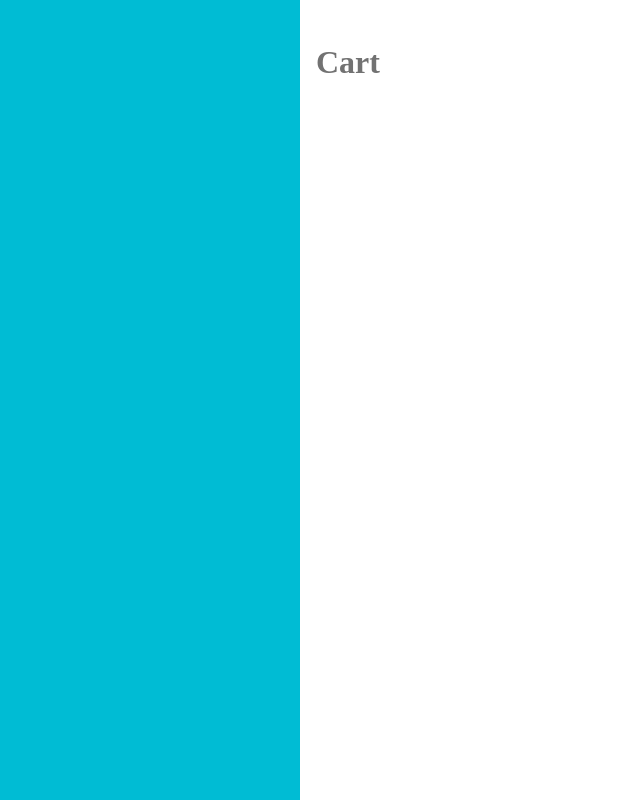
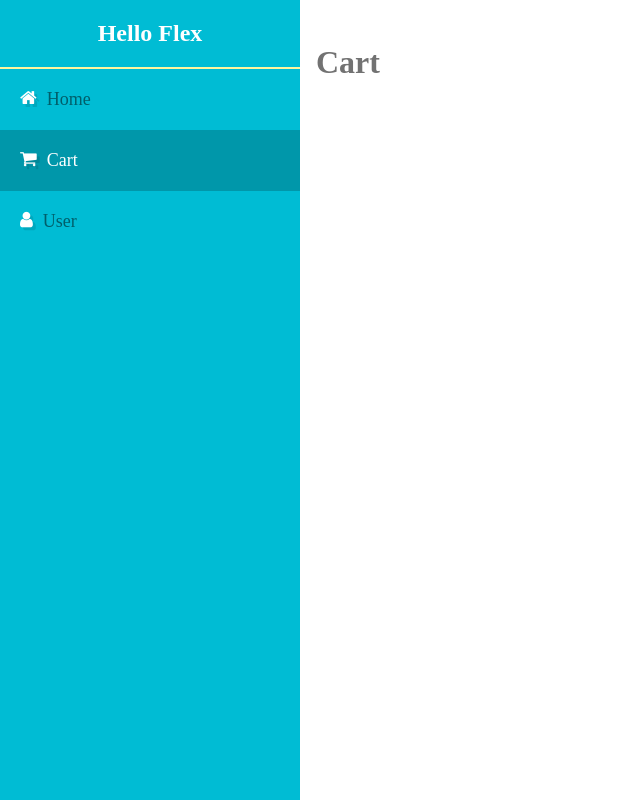
Before and after one commit to anhuisunfei/flex, a website: page cart.html in a window 1280 px wide. Shown: the whole page, without its empty margins (0-640 px from the left). Drawn offline with nearby package versions, Linux system fonts and the light colour scheme.

Commit message:
add left menu

```diff
--- a/cart.html
+++ b/cart.html
@@ -22,9 +22,23 @@
         <i class="fa fa-cog"></i>
       </a>
     </header>
-    <nav class="app-siderbar"></nav>
+    <nav class="app-sidebar">
+      <h1>Hello Flex</h1>
+      <a href="index.html">
+        <i class="fa fa-home"></i>
+        Home
+      </a>
+      <a href="cart.html">
+        <i class="fa fa-shopping-cart"></i>
+        Cart
+      </a>
+      <a href="user.html">
+        <i class="fa fa-user"></i>
+        User
+      </a>
+    </nav>
     <div class="content">
-     <h1>Cart</h1>
+      <h1>Cart</h1>
     </div>
     <footer class="app-footer">
       <a href="index.html">
@@ -41,6 +55,28 @@
       </a>
     </footer>
   </div>
+<script src="https://cdn.bootcss.com/jquery/3.2.1/jquery.js"></script>
+  <script>
+    $(".app-footer a").each(function () {
+      var path = document.location.pathname.split('/');
+      var page = path[path.length - 1];
+      var href = $(this).attr("href");
+      if (href === page) {
+        $(this).addClass("active");
+        return false;
+      }
+    });
+
+    $(".app-sidebar a").each(function () {
+      var path = document.location.pathname.split('/');
+      var page = path[path.length - 1];
+      var href = $(this).attr("href");
+      if (href === page) {
+        $(this).addClass("active");
+        return false;
+      }
+    });
+  </script>
 </body>
 
 </html>
--- a/src/main.scss
+++ b/src/main.scss
@@ -86,25 +86,56 @@ a {
             padding-bottom: 10px;
         }
     }
+    a.active {
+        border-bottom: 4px solid $accent-color;
+    }
 }
 
-.app-siderbar{
+.app-sidebar {
     display: none;
-  width:300px;
-  height:100vh;
+    width: 300px;
+    height: 100vh;
+    flex-shrink: 0;
     background-color: $primary-color;
+    a.active {
+        color: $primary-color-text;
+        background-color: rgba(0, 0, 0, 0.2);
+    }
+    h1 {
+        margin: 0;
+        text-align: center;
+        padding: 20px;
+        color: $primary-color-text;
+        border-bottom: 2px solid #fff59d;
+    }
+    a {
+        display: flex;
+        padding: 20px;
+        font-size: 18px;
+        color: rgba(0, 0, 0, 0.5);
+        &:hover {
+            background-color: rgba(0, 0, 0, 0.1);
+        }
+    }
+    i {
+        color: $primary-color-text;
+        text-shadow: 3px 3px 0 rgba(0, 0, 0, 0.1);
+        display: inline-block;
+        margin-right: 10px;
+    }
 }
 
-@media ( min-width: 800px){
-  .app-warp{
+@media ( min-width: 800px) {
+    .app-warp {
         /* 覆盖 direction*/
         flex-direction: row;
     }
-
-  .app-header , .app-footer{
+    .app-header,
+    .app-footer {
         display: none;
     }
-  .app-siderbar{
-    display: block;
+    .app-sidebar {
+        display: flex;
+        flex-direction: column;
     }
 }
```
Also changed, not shown: index.html (+38 -2 lines), src/layout/_layout.html (+38 -2 lines), user.html (+38 -2 lines), main.css. Lines whose indentation alone changed are shown as unchanged.
